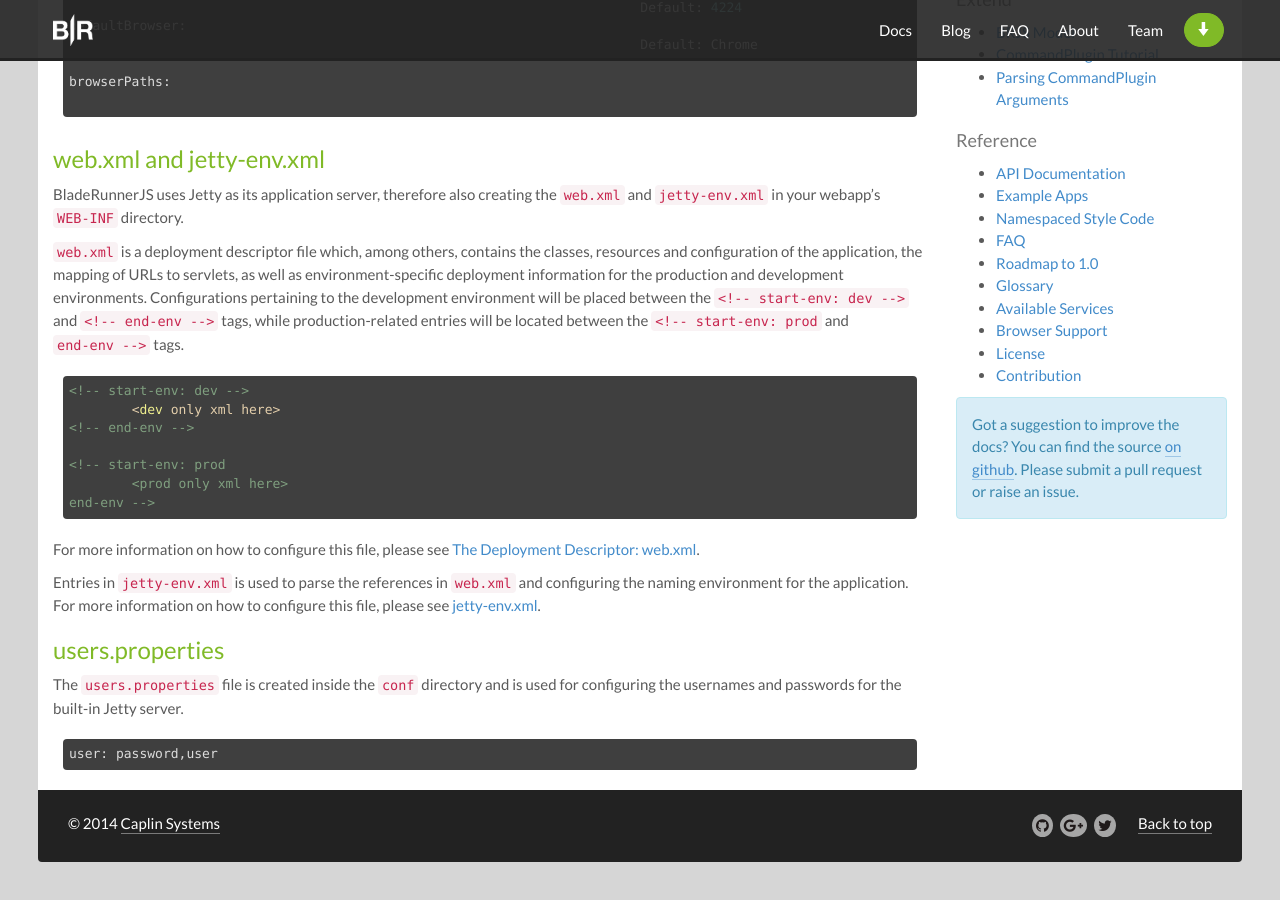
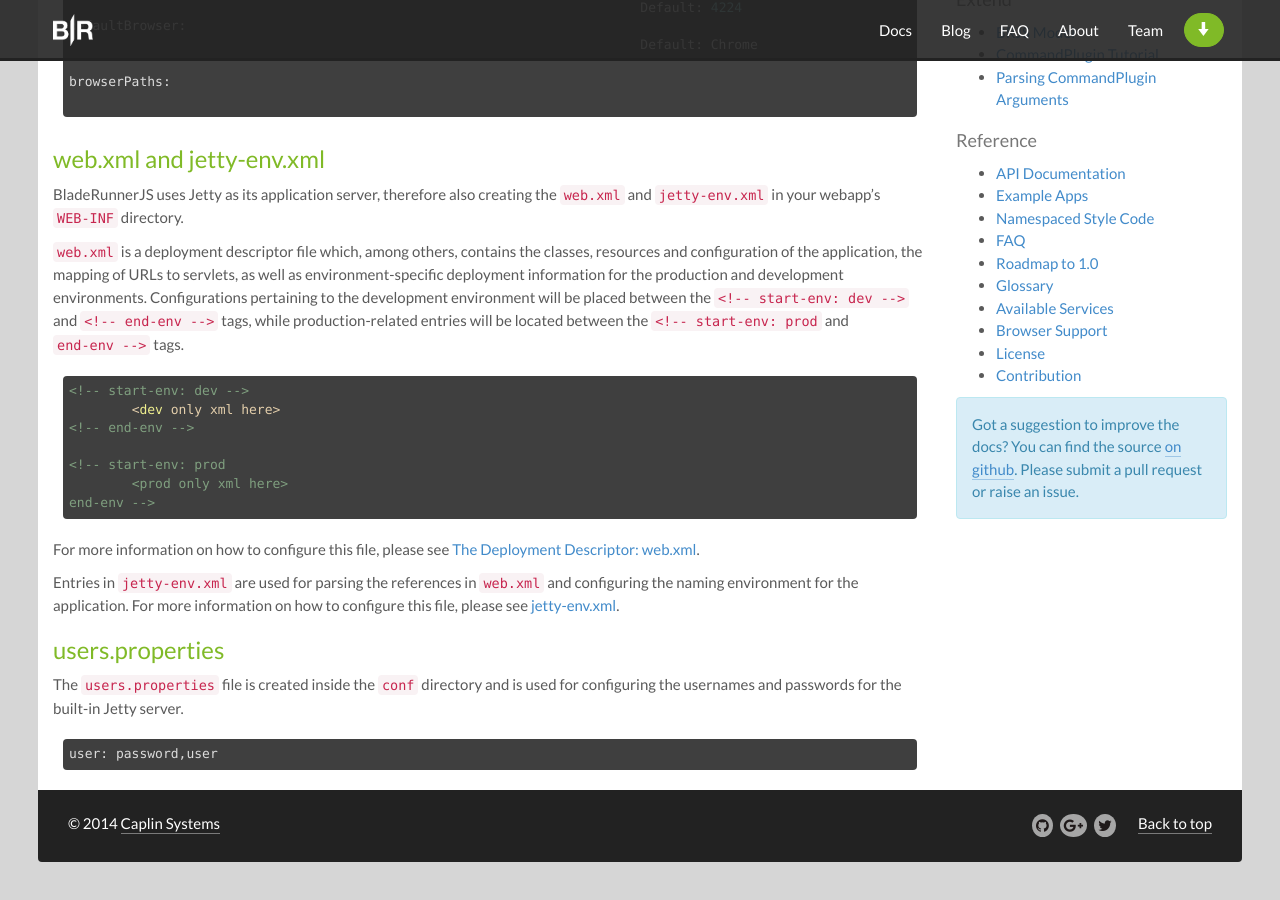
Before and after one commit to BladeRunnerJS/brjs-site, a Jekyll site: the page built from docs/use/config.md, in a window 1280 px wide and 900 px high, scrolled down 1202 px. Built offline with Jekyll 4.4.1, drawn with Linux system fonts in a browser that asks for light colours; nearby versions of some CDN libraries; Markdown is read by kramdown in place of the engine named in the settings.

Commit message:
minor correction

```diff
--- a/docs/use/config.md
+++ b/docs/use/config.md
@@ -88,7 +88,7 @@ end-env -->
 
 For more information on how to configure this file, please see [The Deployment Descriptor: web.xml](https://cloud.google.com/appengine/docs/java/config/webxml).
 
-Entries in `jetty-env.xml` is used to parse the references in `web.xml` and configuring the naming environment for the application. For more information on how to configure this file, please see [jetty-env.xml](http://www.eclipse.org/jetty/documentation/9.2.1.v20140609/jetty-env-xml.html).
+Entries in `jetty-env.xml` are used for parsing the references in `web.xml` and configuring the naming environment for the application. For more information on how to configure this file, please see [jetty-env.xml](http://www.eclipse.org/jetty/documentation/9.2.1.v20140609/jetty-env-xml.html).
 
 ### users.properties
 
```
